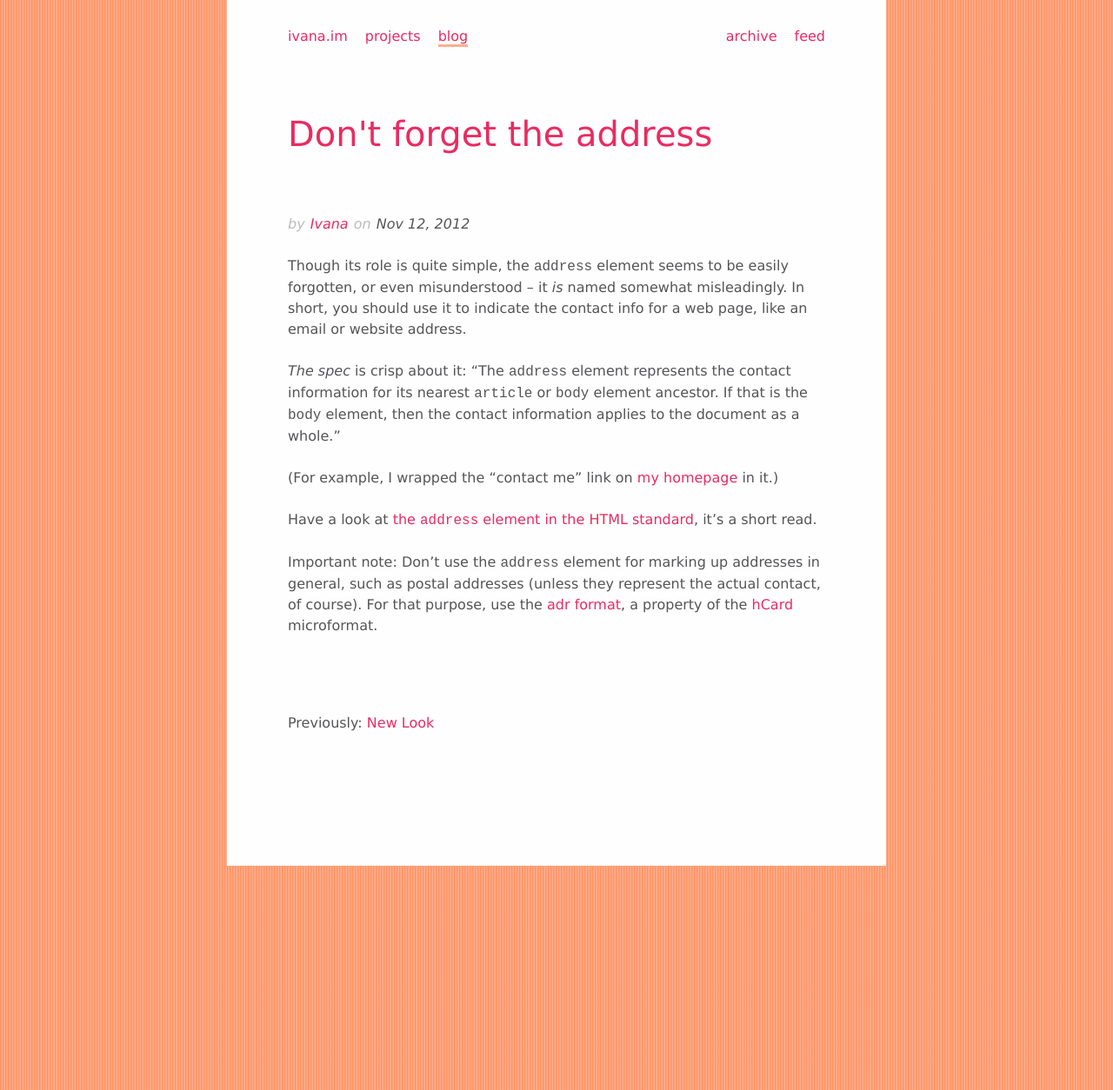
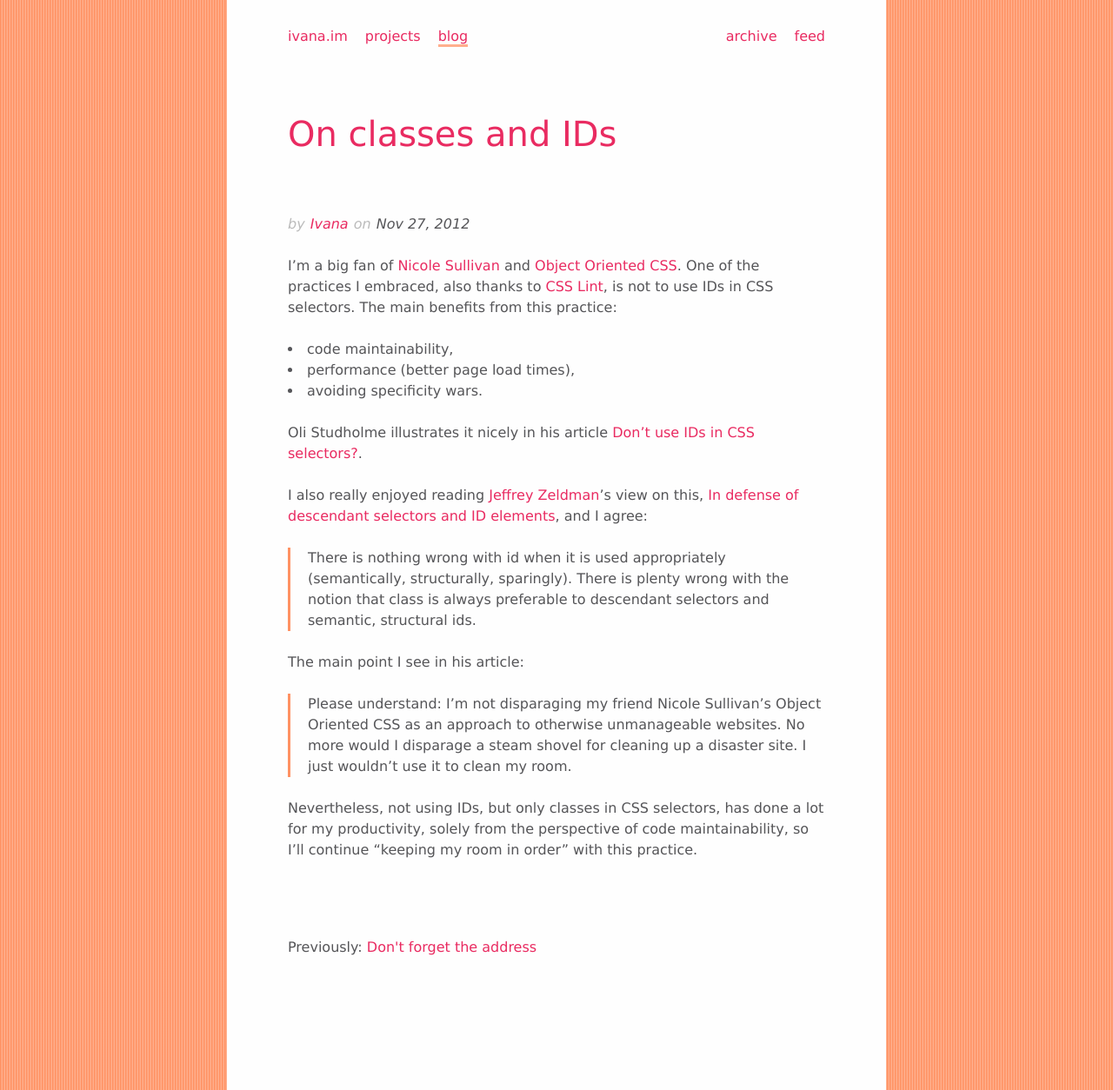
Before and after one commit to ivana/ivana.github.com, a Jekyll site: the page built from blog.html, in a window 1280 px wide. Shown: the whole page at 87% size. Built offline with Jekyll 4.4.1, drawn with Linux system fonts in a browser that asks for light colours; Markdown is read by kramdown in place of the engine named in the settings.

Commit message:
new post: on classes and IDs

```diff
--- /dev/null
+++ b/_posts/2012-11-27-classes-and-ids.md
@@ -0,0 +1,30 @@
+---
+layout: post
+title: On classes and IDs
+---
+
+I'm a big fan of [Nicole Sullivan][] and [Object Oriented CSS][OOCSS]. One of the practices I embraced, also thanks to [CSS Lint][], is not to use IDs in CSS selectors. The main benefits from this practice:
+
+* code maintainability,
+* performance (better page load times),
+* avoiding specificity wars.
+
+Oli Studholme illustrates it nicely in his article [Don’t use IDs in CSS selectors?][].
+
+I also really enjoyed reading [Jeffrey Zeldman][]'s view on this, [In defense of descendant selectors and ID elements][], and I agree:
+
+> There is nothing wrong with id when it is used appropriately (semantically, structurally, sparingly). There is plenty wrong with the notion that class is always preferable to descendant selectors and semantic, structural ids.
+
+The main point I see in his article:
+
+> Please understand: I’m not disparaging my friend Nicole Sullivan’s Object Oriented CSS as an approach to otherwise unmanageable websites. No more would I disparage a steam shovel for cleaning up a disaster site. I just wouldn’t use it to clean my room.
+
+Nevertheless, not using IDs, but only classes in CSS selectors, has done a lot for my productivity, solely from the perspective of code maintainability, so I'll continue "keeping my room in order" with this practice.
+
+
+[OOCSS]: https://github.com/stubbornella/oocss/wiki
+[Nicole Sullivan]: http://www.stubbornella.org/content/
+[CSS Lint]: http://csslint.net
+[Don’t use IDs in CSS selectors?]: http://oli.jp/2011/ids/
+[In defense of descendant selectors and ID elements]: http://www.zeldman.com/2012/11/21/in-defense-of-descendant-selectors-and-id-elements/
+[Jeffrey Zeldman]: http://www.zeldman.com/about/
--- a/css/site.css
+++ b/css/site.css
@@ -48,6 +48,10 @@ strong, a, h2 {
 
 nav a, .contact a {
   font-weight: 400; }
+
+blockquote {
+  border-left: 3px solid #ff9263;
+  padding-left: 20px; }
 
 /* links */
 a {
```
